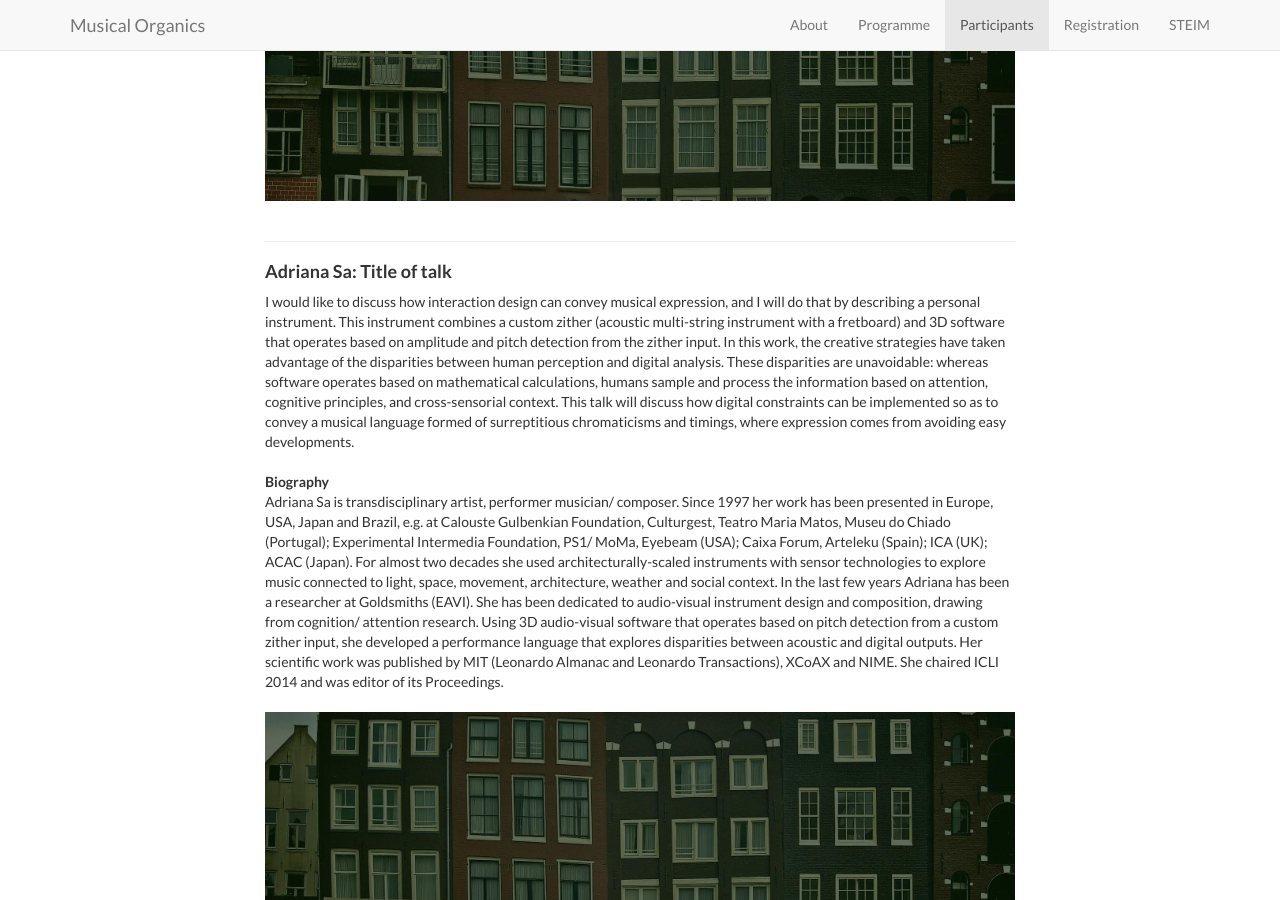
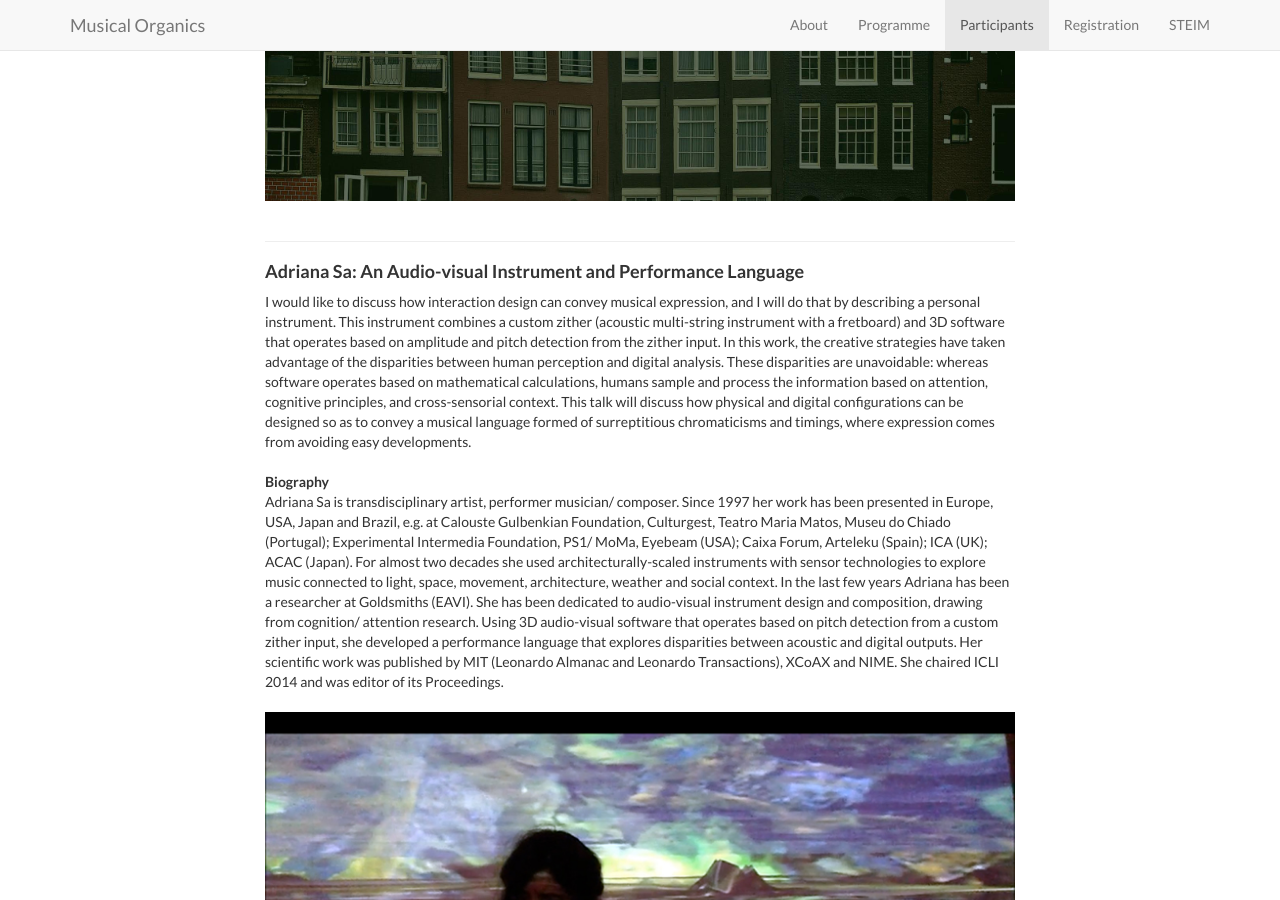
Before and after one commit to thormagnusson/steim, a Jekyll site: the page built from index.html, in a window 1280 px wide and 900 px high, scrolled down 4160 px. Built offline with Jekyll 4.4.1, drawn with Linux system fonts in a browser that asks for light colours; some of the changed text lies outside the part shown.

Commit message:
picture of Adriana

```diff
--- a/_includes/participants.html
+++ b/_includes/participants.html
@@ -32,7 +32,7 @@
 
 
             <div class="image-wrapper">
-            <img src="img/banner-bg.jpg" alt="Stuart Nolan" class="scale-image" />
+            <img src="img/banner-bg.jpg" alt="Till Bovermann" class="scale-image" />
             <div />
 
             <br><hr>
@@ -45,13 +45,13 @@
             Koray Tahiroğlu is a research fellow, musician and lecturer in the Department of Media at the Aalto University School of ARTS, Finland. He is the founder and head of SOPI (Sound and Physical Interaction) research group. He practices art as a researcher focusing on embodied approaches to sound and music interaction, as well as a performer of live electronic music. Since 2004, he has been also teaching workshops and courses introducing artistic strategies and methodologies for creating interactive music. Tahiroğlu has performed experimental music in collaboration as well as in solo performances in Europe and North America.<br><br>
 
             <div class="image-wrapper">
-            <img src="img/banner-bg.jpg" alt="Roman Paska" class="scale-image" />
+            <img src="img/banner-bg.jpg" alt="Koray Tahiroğlu" class="scale-image" />
             </div>
 
  <br><hr>
-            <h4><b>Adriana Sa: Title of talk</b></h4>
+            <h4><b>Adriana Sa: An Audio-visual Instrument and Performance Language</b></h4>
 
-            I would like to discuss how interaction design can convey musical expression, and I will do that by describing a personal instrument. This instrument combines a custom zither (acoustic multi-string instrument with a fretboard) and 3D software that operates based on amplitude and pitch detection from the zither input. In this work, the creative strategies have taken advantage of the disparities between human perception and digital analysis. These disparities are unavoidable: whereas software operates based on mathematical calculations, humans sample and process the information based on attention, cognitive principles, and cross-sensorial context. This talk will discuss how digital constraints can be implemented so as to convey a musical language formed of surreptitious chromaticisms and timings, where expression comes from avoiding easy developments.<br>
+            I would like to discuss how interaction design can convey musical expression, and I will do that by describing a personal instrument. This instrument combines a custom zither (acoustic multi-string instrument with a fretboard) and 3D software that operates based on amplitude and pitch detection from the zither input. In this work, the creative strategies have taken advantage of the disparities between human perception and digital analysis. These disparities are unavoidable: whereas software operates based on mathematical calculations, humans sample and process the information based on attention, cognitive principles, and cross-sensorial context. This talk will discuss how physical and digital configurations can be designed so as to convey a musical language formed of surreptitious chromaticisms and timings, where expression comes from avoiding easy developments.<br>
 
             <br><b>Biography</b><br>
 
@@ -59,7 +59,7 @@
 
 
             <div class="image-wrapper">
-            <img src="img/banner-bg.jpg" alt="Stuart Nolan" class="scale-image" />
+            <img src="img/adriana.jpg" alt="Adriana Sa" class="scale-image" />
             <div />
 
  <br><hr>
@@ -73,7 +73,7 @@
 
 
             <div class="image-wrapper">
-            <img src="img/banner-bg.jpg" alt="Stuart Nolan" class="scale-image" />
+            <img src="img/banner-bg.jpg" alt="Andrew McPherson" class="scale-image" />
             <div />
 
 
@@ -88,7 +88,7 @@
 
 
             <div class="image-wrapper">
-            <img src="img/banner-bg.jpg" alt="Stuart Nolan" class="scale-image" />
+            <img src="img/banner-bg.jpg" alt="Pete Furniss" class="scale-image" />
             <div />
 
 
@@ -104,12 +104,12 @@
 
 
             <div class="image-wrapper">
-            <img src="img/banner-bg.jpg" alt="Stuart Nolan" class="scale-image" />
+            <img src="img/banner-bg.jpg" alt="Joel Ryan" class="scale-image" />
             <div />
 
 
              <br><hr>
-            <h4><b>Halldor Ulfarsson: Title of talk</b></h4>
+            <h4><b>Halldór Úlfarsson: Title of talk</b></h4>
 
             Instrument making from a Design perspective. Looking at my own project the halldorophone in relation to modern design methodologies such as user centered design.<br>
 
@@ -119,7 +119,7 @@
 
 
             <div class="image-wrapper">
-            <img src="img/banner-bg.jpg" alt="Stuart Nolan" class="scale-image" />
+            <img src="img/banner-bg.jpg" alt="Halldor Ulfarsson" class="scale-image" />
             <div />
 
 
@@ -134,7 +134,7 @@
 
 
             <div class="image-wrapper">
-            <img src="img/banner-bg.jpg" alt="Stuart Nolan" class="scale-image" />
+            <img src="img/banner-bg.jpg" alt="Marije Baalman" class="scale-image" />
             <div />
 
 
@@ -149,7 +149,7 @@
 
 
             <div class="image-wrapper">
-            <img src="img/banner-bg.jpg" alt="Stuart Nolan" class="scale-image" />
+            <img src="img/banner-bg.jpg" alt="Sam Duffy" class="scale-image" />
             <div />
 
 
@@ -164,7 +164,7 @@
 
 
             <div class="image-wrapper">
-            <img src="img/banner-bg.jpg" alt="Stuart Nolan" class="scale-image" />
+            <img src="img/banner-bg.jpg" alt="Sarah Nicolls" class="scale-image" />
             <div />
 
 
@@ -180,7 +180,7 @@
 
 
             <div class="image-wrapper">
-            <img src="img/thor.jpg" alt="Stuart Nolan" class="scale-image" />
+            <img src="img/thor.jpg" alt="Thor Magnusson" class="scale-image" />
             <div />
 
 
```
Also changed, not shown: other parts of _includes/participants.html (+1 -1 lines), img/adriana.jpg (added).
